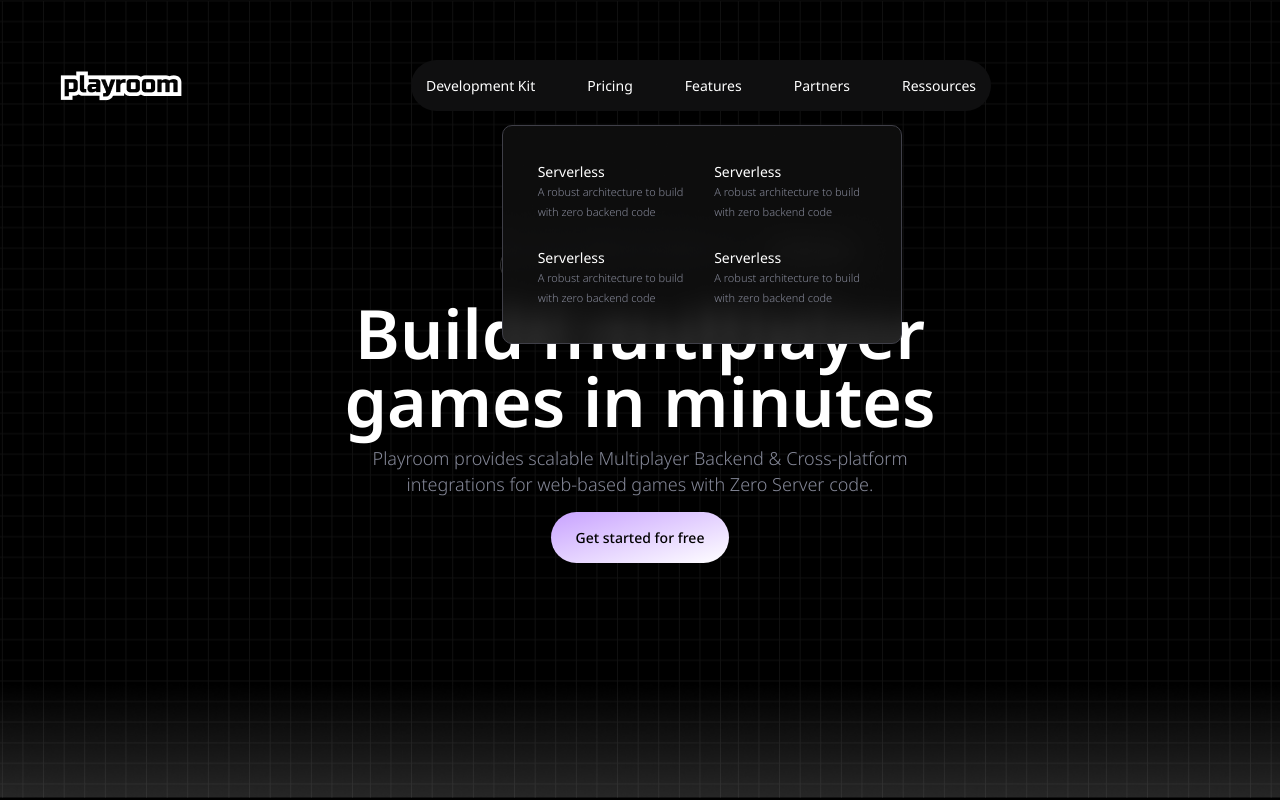
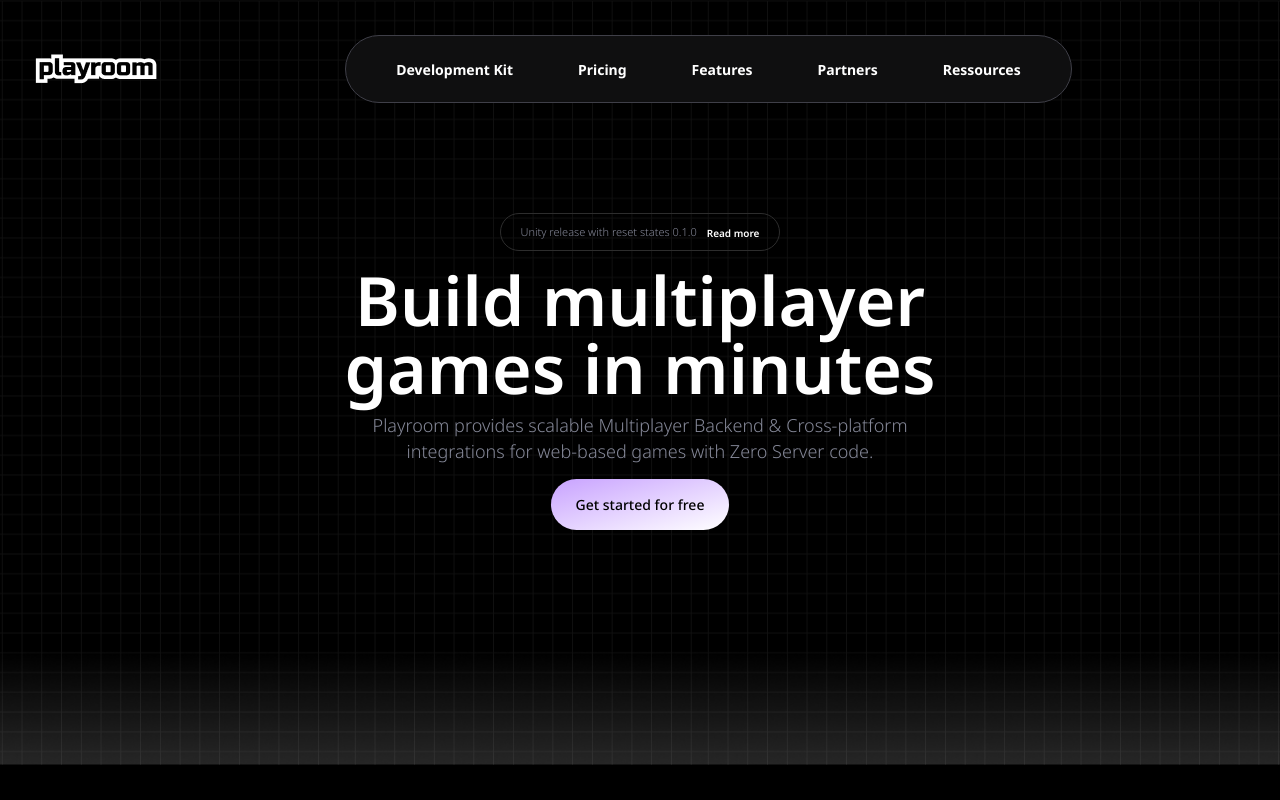
Before and after one commit to elghanbibadr/playroom, a React (Vite) app: page / in a window 1280 px wide. Shown: the top 800 px of the page. Built offline with nearby package versions, Linux system fonts and the light colour scheme.

Commit message:
added the collapsible submenu of the features section

```diff
--- a/src/componenets/Navbar.jsx
+++ b/src/componenets/Navbar.jsx
@@ -2,15 +2,20 @@
 import hamburgerMenu from "../assets/menuHamburger.svg"
 import logo from "../assets/playroomlogo.png"
 import closeIcon from "../assets/closeIcon.svg"
+import Card from './ui/Card'
 const Navbar = () => {
 
     const [isOpen ,setIsOpen]=useState(false)
-    const [isFeaturesClicked,setIsFeaturesClicked]=useState(true)
+    const [isFeaturesClicked,setIsFeaturesClicked]=useState(false)
+    const [clickedItem, setClickedItem] = useState(null);
 
+    const handleItemClick = (index) => {
+      setClickedItem(index);
+    };
     useEffect(() => {
         const handleResize = () => {
           // Set isOpen to true when screen width is larger than 786
-          setIsOpen(window.innerWidth > 786);
+          setIsOpen(window.innerWidth > 768);
         };
 
         // Initial setup
@@ -27,7 +32,7 @@
 
   return (
 
-<nav className='md:flex md:justify-between md:items-center md:p-10' >
+<nav className='md:flex md:justify-between md:gap-6 md:items-center ' >
 <img className='hidden md:block' src={logo} alt="playroom logo" />
 
   <div className='flex justify-between items-center  border-[#3F3F48] border-[1px] md:hidden bg-[#0F0F10] md:text-center  md:w-1/2 mx-auto mt-6  px-8 py-6 rounded-full'>
@@ -37,34 +42,77 @@
 
 
   </div>
-  {isOpen &&   <ul className='flex flex-col cursor-pointer gap-6 md:flex md:flex-row md:w-1/2 text-[1.4rem]  w-[90%] bg-[#0F0F10] mt-6 md:mt-0 p-6 rounded-md md:rounded-full md:justify-between mx-auto '>
-            <li>Development Kit</li>
-            <li>Pricing</li>
-            <li className='relative'><a href="">Features</a>
-            {isFeaturesClicked && <div className=' featureMenu absolute w-[400px] h-fit  rounded-2xl   right-[-16rem] hidden md:block border-[#3F3F48] border-[0.67px] top-20 p-14 md:grid grid-cols-2 gap-10'>
-                <div>
-                    <h6>Serverless</h6>
-                    <p>A robust architecture to build with zero backend code</p>
-                </div>
-                <div>
-                    <h6>Serverless</h6>
-                    <p>A robust architecture to build with zero backend code</p>
-                </div>
-                <div>
-                    <h6>Serverless</h6>
-                    <p>A robust architecture to build with zero backend code</p>
-                </div>
-                <div>
-                    <h6>Serverless</h6>
-                    <p>A robust architecture to build with zero backend code</p>
-                </div>
+  {isOpen &&   <ul className='flex flex-col cursor-pointer gap-6 md:flex md:flex-row md:gap-x-10  text-[1.4rem]  bg-[#0F0F10] mt-6 md:mt-0 p-6 py-5  md:rounded-full md:justify-between mx-auto rounded-[18px] border-[0.67px] border-primaryBorderColor px-12'>
+              <li className={`rounded-full text-nowrap md:p-2 lg:py-4 lg:px-8 ${clickedItem === 1 ? 'md:border-[#8C72F4] md:border-[1px]' : ''}`} onClick={() => handleItemClick(1)}>Development Kit</li>
+              <li className={`rounded-full md:p-2 lg:py-4 lg:px-8 ${clickedItem === 3 ? 'md:border-[#8C72F4] md:border-[1px]' : ''}`} onClick={() => handleItemClick(3)}>Pricing</li>
+              <li className={`rounded-full relative md:p-2 lg:py-4 lg:px-8  ${clickedItem === 2 ? 'md:border-[#8C72F4] md:border-[1px]' : ''}`}  onClick={(prv) =>{
+    setIsFeaturesClicked(true)
+    handleItemClick(2)
+              } } >Features
 
-             </div>}
-            </li>
+              {isFeaturesClicked && <div className=' featureMenu absolute w-[500px] h-fit  rounded-2xl   right-[-16rem] hidden md:block border-[#3F3F48] border-[0.67px] top-[6.5rem] p-10 md:grid grid-cols-2 gap-10'>
+                  <div className='flex gap-4 '>
+                  <Card className="h-[32px] w-[42px] rounded-xl"/>
+                    <div>
+                        <h6>Serverless</h6>
+                        <p>A robust architecture to build with zero backend code</p>
+                    </div>
 
-            <li>Partners</li>
-            <li>Ressources</li>
+                  </div>
+                  <div className='flex gap-4 '>
+                  <Card className="h-[32px] w-[42px] rounded-xl"/>
+                    <div>
+                        <h6>Serverless</h6>
+                        <p>A robust architecture to build with zero backend code</p>
+                    </div>
+
+                  </div>
+                  <div className='flex gap-4 '>
+                  <Card className="h-[32px] w-[42px] rounded-xl"/>
+                    <div>
+                        <h6>Serverless</h6>
+                        <p>A robust architecture to build with zero backend code</p>
+                    </div>
+
+                  </div>
+                  <div className='flex gap-4 '>
+                  <Card className="h-[32px] w-[42px] rounded-xl"/>
+                    <div>
+                        <h6>Serverless</h6>
+                        <p>A robust architecture to build with zero backend code</p>
+                    </div>
+
+                  </div>
+
+                  <div className='flex gap-4 '>
+                  <Card className="h-[32px] w-[42px] rounded-xl"/>
+                    <div>
+                        <h6>Serverless</h6>
+                        <p>A robust architecture to build with zero backend code</p>
+                    </div>
+
+                  </div>
+
+                  <div className='flex gap-4 '>
+                  <Card className="h-[32px] w-[42px] rounded-xl"/>
+                    <div>
+                        <h6>Serverless</h6>
+                        <p>A robust architecture to build with zero backend code</p>
+                    </div>
+
+                  </div>
+
+
+
+
+               </div>}
+              </li>
+              <li  className={`rounded-full md:p-2 lg:py-4 lg:px-8 ${clickedItem === 5 ? 'md:border-[#8C72F4] md:border-[1px]' : ''}`} onClick={() => handleItemClick(5)}>Partners</li>
+              <li  className={`rounded-full md:p-2 lg:py-4 lg:px-8 ${clickedItem === 6 ? 'md:border-[#8C72F4] md:border-[1px]' : ''}`} onClick={() => handleItemClick(6)}>Ressources</li>
          </ul>}
+
+
+
 </nav>
   )
 }
--- a/src/index.css
+++ b/src/index.css
@@ -41,6 +41,7 @@
     background-image: url(/src/assets/rectangleWithlightShadow.png);
     background-repeat: no-repeat;
     background-position: center;
+    background-size: cover;
   }
 
   .featureMenu p {
@@ -60,3 +61,13 @@
 .resources{
   /* background: url(/src/assets/shadow.png); */
 }
+
+
+ul li{
+  list-style: none !important;
+}
+
+
+nav li {
+  font-weight: bold;
+}
```
